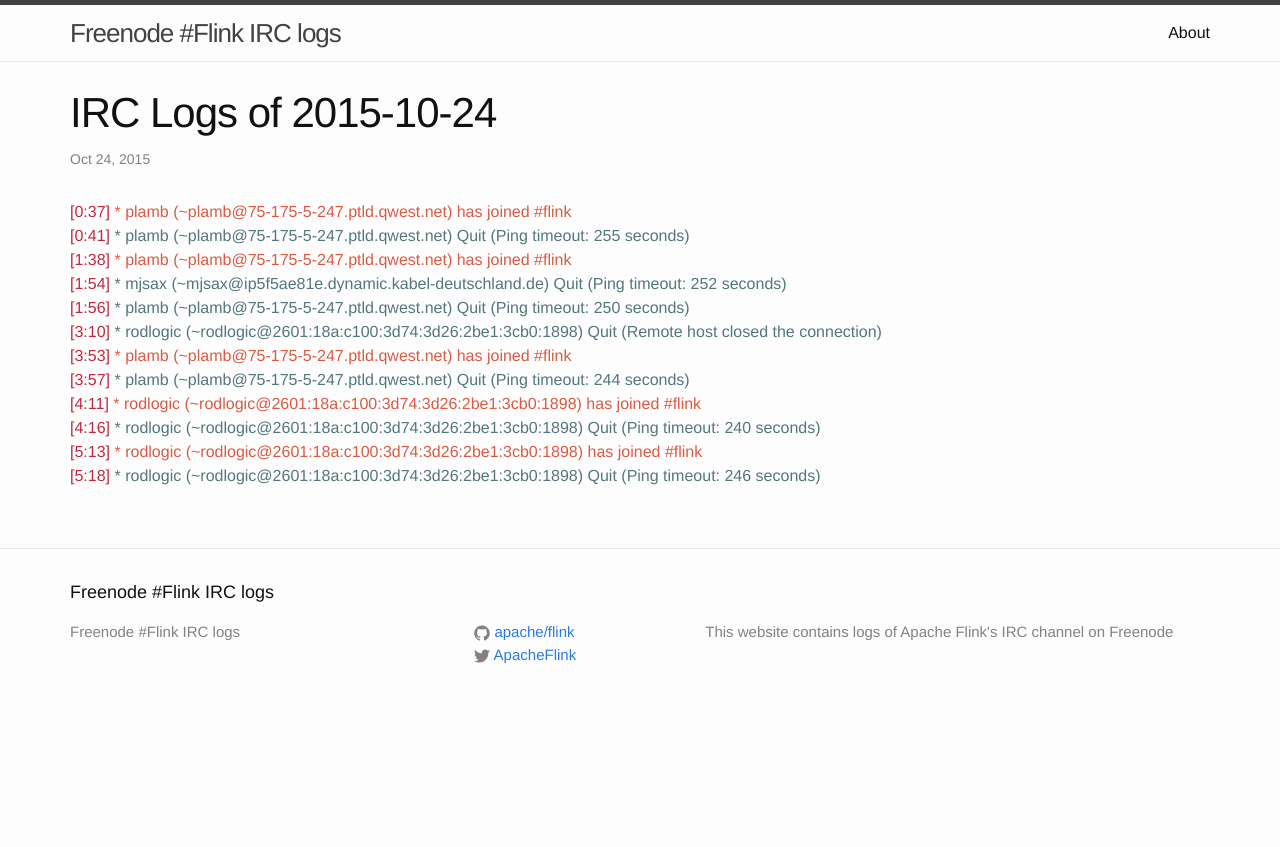
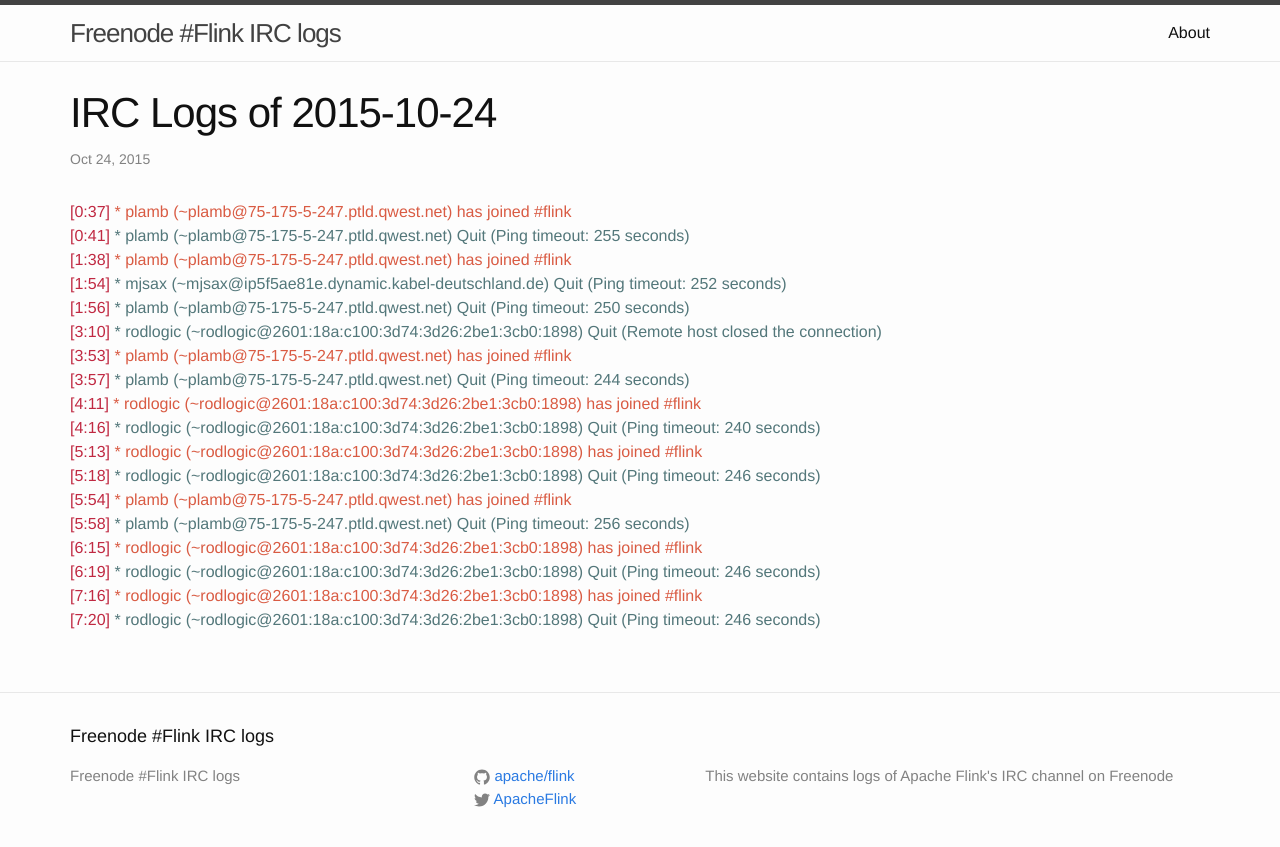
Before and after one commit to flink-irc-logs/flink-irc-logs.github.io, a Jekyll site: the page built from _posts/2015-10-24-logs.markdown, in a window 1280 px wide. Shown: the top 847 px of the page. Built offline with Jekyll 4.4.1, drawn with Linux system fonts in a browser that asks for light colours.

Commit message:
Update of the logs on Sat Oct 24 07:28:45 CEST 2015

```diff
--- a/_posts/2015-10-24-logs.markdown
+++ b/_posts/2015-10-24-logs.markdown
@@ -16,3 +16,9 @@
 <span class="irc-date">[4:16]</span> <span class="irc-navy">* rodlogic (~rodlogic@2601:18a:c100:3d74:3d26:2be1:3cb0:1898) Quit (Ping timeout: 240 seconds)</span><br />
 <span class="irc-date">[5:13]</span> <span class="irc-green">* rodlogic (~rodlogic@2601:18a:c100:3d74:3d26:2be1:3cb0:1898) has joined #flink</span><br />
 <span class="irc-date">[5:18]</span> <span class="irc-navy">* rodlogic (~rodlogic@2601:18a:c100:3d74:3d26:2be1:3cb0:1898) Quit (Ping timeout: 246 seconds)</span><br />
+<span class="irc-date">[5:54]</span> <span class="irc-green">* plamb (~plamb@75-175-5-247.ptld.qwest.net) has joined #flink</span><br />
+<span class="irc-date">[5:58]</span> <span class="irc-navy">* plamb (~plamb@75-175-5-247.ptld.qwest.net) Quit (Ping timeout: 256 seconds)</span><br />
+<span class="irc-date">[6:15]</span> <span class="irc-green">* rodlogic (~rodlogic@2601:18a:c100:3d74:3d26:2be1:3cb0:1898) has joined #flink</span><br />
+<span class="irc-date">[6:19]</span> <span class="irc-navy">* rodlogic (~rodlogic@2601:18a:c100:3d74:3d26:2be1:3cb0:1898) Quit (Ping timeout: 246 seconds)</span><br />
+<span class="irc-date">[7:16]</span> <span class="irc-green">* rodlogic (~rodlogic@2601:18a:c100:3d74:3d26:2be1:3cb0:1898) has joined #flink</span><br />
+<span class="irc-date">[7:20]</span> <span class="irc-navy">* rodlogic (~rodlogic@2601:18a:c100:3d74:3d26:2be1:3cb0:1898) Quit (Ping timeout: 246 seconds)</span><br />
```
